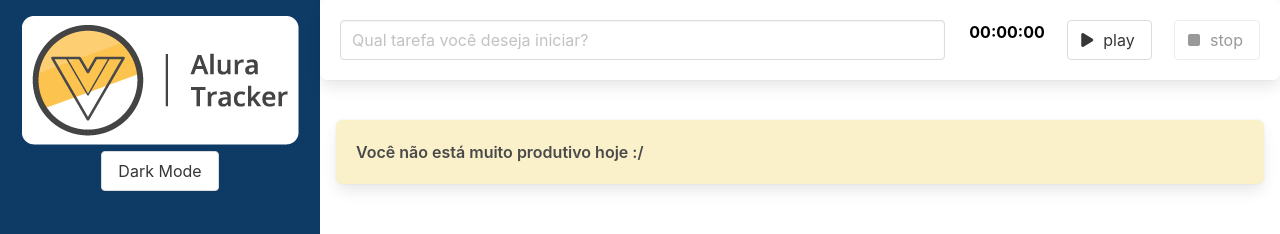
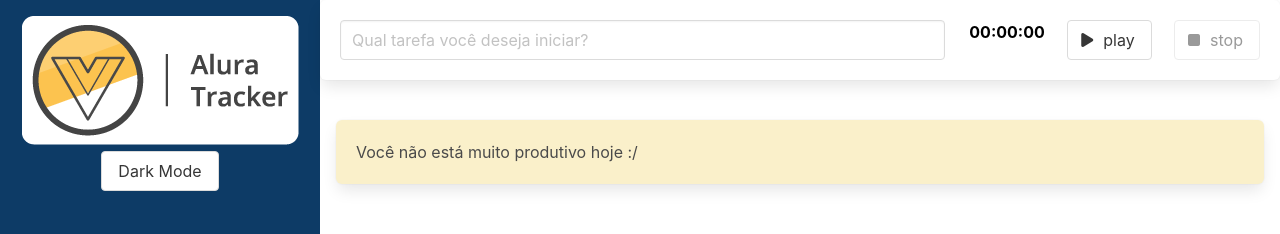
Before and after one commit to viniciuslpi/alura-tracker, a Vue app: page / in a window 1280 px wide. Shown: the top 234 px of the page. Built offline with nearby package versions, Linux system fonts and the light colour scheme.

Commit message:
dynamic style

```diff
--- a/src/components/Box.vue
+++ b/src/components/Box.vue
@@ -1,5 +1,5 @@
 <template>
-  <div class="box has-text-weigth-bold">
+  <div class="box has-text-weigth-bold" :style="estilos">
     <slot></slot>
   </div>
 </template>
@@ -8,11 +8,12 @@ import { defineComponent } from "vue";
 
 export default defineComponent({
   name: "BoxComponent",
+  data() {
+    return {
+      estilos: {
+        backgroundColor: '#FAF0CA'
+      }
+    }
+  }
 });
 </script>
-<style scoped>
-    .box {
-    background-color: #faf0ca;
-    font-weight: 600;
-    }
-</style>
```
